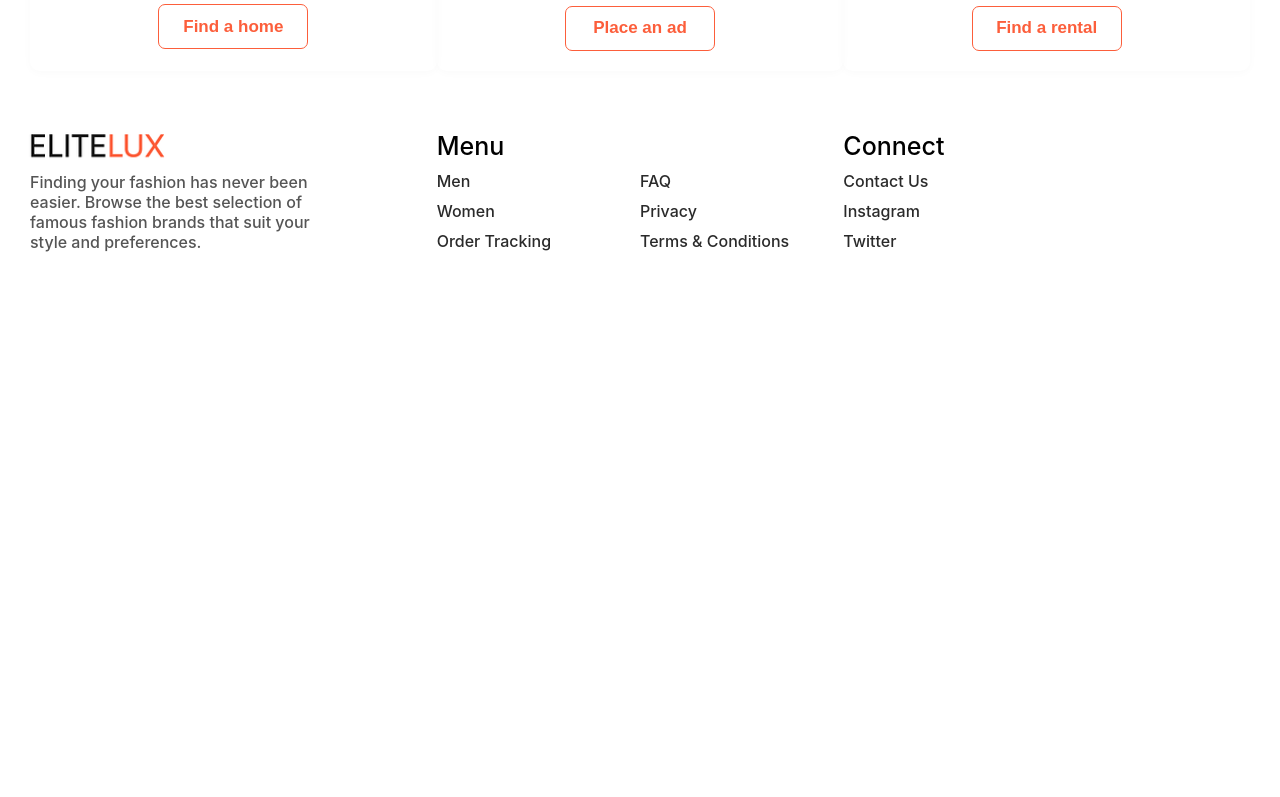
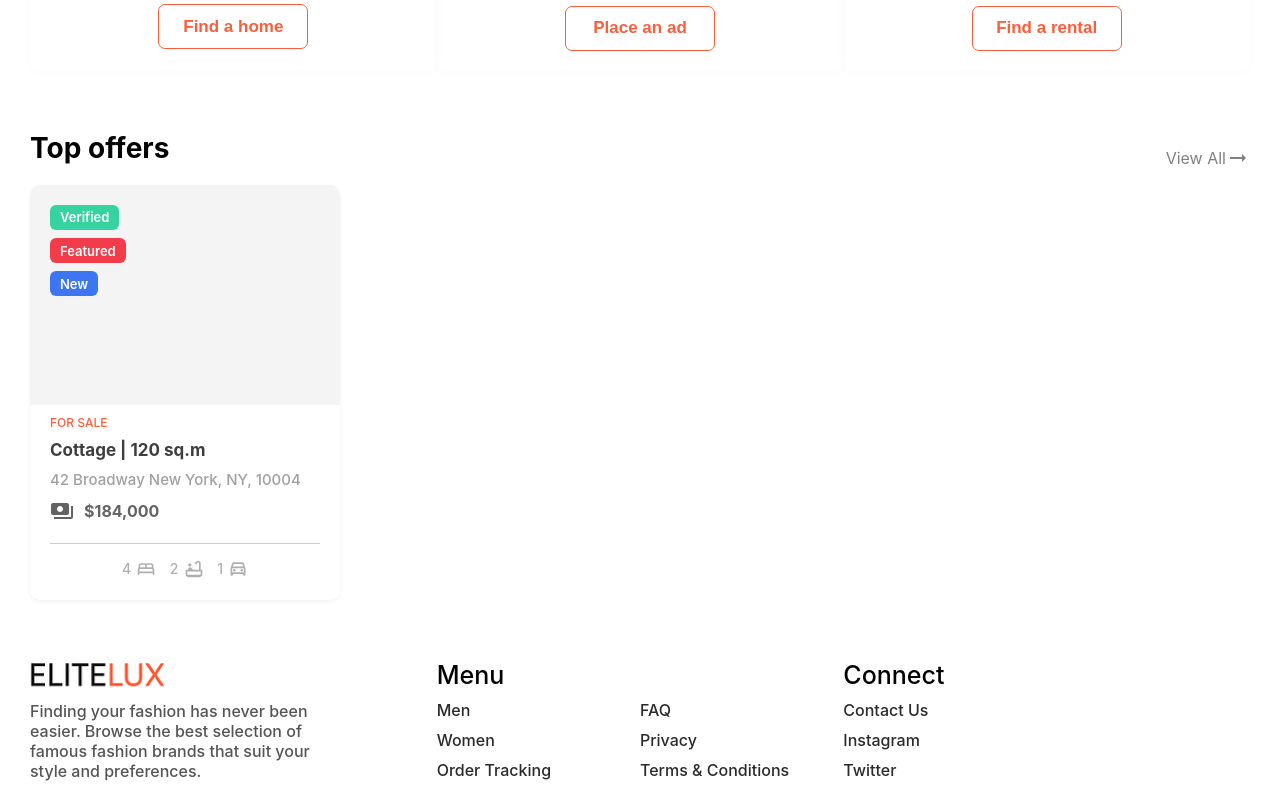
Before and after one commit to samsMay2001/project3, a React (Create React App) app: page / in a window 1280 px wide. Shown: the part 1260-2057 px from the top of the page. Before the commit the page ends 1631 px from the top, so only its background shows below. Built offline with nearby package versions, Linux system fonts and the light colour scheme.

Commit message:
added the product card

```diff
--- a/src/components/home/midSections/midSections.css
+++ b/src/components/home/midSections/midSections.css
@@ -50,6 +50,7 @@
     display: flex;
     justify-content: space-between;
     --card-width : 200px;
+    margin-bottom: 60px;
 }
 .home-card{
     /* border: 1px dashed grey; */
@@ -99,3 +100,139 @@
     background-color: #FC5E3B;
     color: white;
 }
+.mid-section-top-offers{
+    display: flex;
+    justify-content: space-between;
+}
+.product-card{
+    /* border: 1px dashed grey; */
+    height: 415px;
+    width: 310px;
+    border-radius: 10px;
+    overflow: hidden;
+    cursor: pointer;
+    box-shadow: 0px 2px 4px #0000000e;
+    transition: .3s;
+    position: relative;
+}
+.product-card:hover{
+    box-shadow: 0px 2px 10px #00000022;
+}
+.product-img{
+    /* border: 1px dashed; */
+    margin-bottom:10px;
+    position: relative;
+    height: 220px;
+    overflow: hidden;
+    background-color: #f4f4f4;
+}
+.product-img-background{
+    width: 100%;
+    padding: 20px;
+    /* height: ; */
+    display: flex;
+    transition: .3s;
+    background-color: #00000000;
+    height: 100%;
+    transition: .25s;
+}
+.product-img-background.product-img-active{
+    background-color: #0000001c;
+}
+.product-fav{
+    width: 40px;
+    height: 40px;
+    border-radius: 40px;
+    display: flex;
+    align-items: center;
+    justify-content: center;
+    background-color: #ffffff00;
+    color: #fc5e3b00;
+    transition: .25s;
+}
+.product-fav.product-fav-active{
+    background-color: white;
+    color: #fc5e3b;
+
+}
+.product-img-labels{
+    display: flex;
+    /* flex-direction: column; */
+    flex-wrap: wrap;
+    width: 90px;
+    height: 100px;
+    margin-right: 140px;
+}
+.product-img-label-green, .product-img-label-red, .product-img-label-blue {
+    display: flex;
+    align-items: center;
+    height: 25px;
+    border-radius: 6px;
+    padding-left: 10px;
+    padding-right: 10px;
+    font-weight: 600;
+    font-size: 13px;
+    color: white;
+    margin-bottom: 5px;
+    background-color: #36d3a1;
+}
+.product-img-label-blue{
+    background-color: #3c76f2;
+}
+.product-img-label-red{
+    background-color: #f23c49;
+}
+.card-label{
+    margin-bottom: 10px;
+    font-weight: 500;
+}
+.card-label:nth-child(1){
+    font-size: 12px;
+    color: #FC5E3B;
+}
+.card-label:nth-child(2){
+    font-size: 17px;
+    font-weight: 700;
+    color: #3e3e3e;
+    transition: .25s;
+}
+.card-label:nth-child(2).card-label-active{
+    color: #FC5E3B;
+}
+.card-label:nth-child(3){
+    font-size: 15px;
+    color: #a0a0a0;
+}
+.card-label:nth-child(4){
+    /* border: 1px dashed grey; */
+    display: flex;
+    align-items: center;
+    color: #636363;
+    margin-bottom: 20px;
+}
+.card-label:nth-child(4)> div{
+    padding-left: 10px;
+    font-size: 16px;
+    font-weight: 700;
+}
+.card-label:nth-child(5){
+    border-top: 1px solid #cdcdcd;
+    padding-top: 15px;
+}
+.card-label:nth-child(5) > div{
+    /* border: 1px dashed grey; */
+    display: flex;
+    align-items: center;
+    justify-content: space-around;
+    width: 140px;
+    margin: auto;
+}
+.card-label:nth-child(5)>div > div{
+    display: flex;
+    align-items: center;
+    font-size: 14px;
+    color: #afafaf;
+}
+.card-label:nth-child(5)>div>div > div{
+    margin-right: 5px;
+}
--- a/src/components/home/midSections/midSections.jsx
+++ b/src/components/home/midSections/midSections.jsx
@@ -9,12 +9,14 @@ import BusinessIcon from '@mui/icons-material/Business';
 import DomainAddIcon from '@mui/icons-material/DomainAdd';
 import MapsHomeWorkIcon from '@mui/icons-material/MapsHomeWork';
 import MoreHorizIcon from '@mui/icons-material/MoreHoriz';
+import ArrowRightAltIcon from '@mui/icons-material/ArrowRightAlt';
 import { StoreIcon } from './store';
 import { useRef, useState } from 'react';
 import { IconCard } from './IconCardComp';
 import { HomeCard } from './houseCardComp';
 import home1 from '../../imgs/home1.png';
 import home2 from '../../imgs/home2.png';
+import { TopOfferCard } from './topOfferCard';
 
 export const MidSections = () => {
     const midRef = useRef()
@@ -45,6 +47,16 @@ export const MidSections = () => {
                     pText={`Discover the ideal rental property with our tailored selection and leasing services, ensuring a seamless experience.`}
                     bText={'Find a rental'}/>
             </div>
+            <div style={{display: 'flex', alignItems: 'center'}}>
+                <div style={{fontWeight: '700', fontSize: '28px', marginBottom: '20px'}}>Top offers</div>
+                <div style={{cursor:'pointer', color: 'GrayText',marginLeft:'auto', display: 'flex', justifyContent: 'right', alignItems:'center'}}>
+                    <div style={{marginLeft: '10px'}}>View All</div>
+                    <ArrowRightAltIcon/>
+                </div>
+            </div>
+            <div className="mid-section-top-offers">
+                <TopOfferCard/>
+            </div>
         </div>
     )
 }
--- /dev/null
+++ b/src/components/home/midSections/topOfferCard.jsx
@@ -0,0 +1,57 @@
+import PaymentsIcon from '@mui/icons-material/Payments';
+import BedOutlinedIcon from '@mui/icons-material/BedOutlined';
+import TimeToLeaveOutlinedIcon from '@mui/icons-material/TimeToLeaveOutlined';
+import BathtubOutlinedIcon from '@mui/icons-material/BathtubOutlined';
+import FavoriteBorderOutlinedIcon from '@mui/icons-material/FavoriteBorderOutlined';
+import { useState } from 'react';
+export const TopOfferCard = () => {
+    const [activeIcon, setActiveIcon] = useState(false);
+    const handleMouseEnter = () => {
+        setActiveIcon(true);
+      };
+
+      const handleMouseLeave = () => {
+        setActiveIcon(false);
+      };
+    return (
+        <div className="product-card" onMouseLeave={handleMouseLeave} onMouseEnter={handleMouseEnter}>
+            <div className="product-img">
+                <div className={`product-img-background ${ activeIcon && 'product-img-active'}`}>
+                    <div className='product-img-labels'>
+                        <div className="product-img-label-green">Verified</div>
+                        <div className="product-img-label-red">Featured</div>
+                        <div className="product-img-label-blue">New</div>
+                    </div>
+                    <div className={`product-fav ${activeIcon && 'product-fav-active'}`}>
+                        <FavoriteBorderOutlinedIcon fontSize='small'/>
+                    </div>
+                </div>
+            </div>
+            <div style={{paddingLeft: '20px', paddingRight:'20px'}}>
+                <div className="card-label" >FOR SALE</div>
+                <div className={`card-label ${activeIcon && 'card-label-active'}`}>Cottage | 120 sq.m</div>
+                <div className="card-label">42 Broadway New York, NY, 10004</div>
+                <div className="card-label">
+                    <PaymentsIcon/>
+                    <div>$184,000</div>
+                </div>
+                <div className="card-label">
+                    <div>
+                        <div>
+                            <div>4</div>
+                            <BedOutlinedIcon fontSize='small'/>
+                        </div>
+                        <div>
+                            <div>2</div>
+                            <BathtubOutlinedIcon fontSize='small'/>
+                        </div>
+                        <div>
+                            <div>1</div>
+                            <TimeToLeaveOutlinedIcon fontSize='small'/>
+                        </div>
+                    </div>
+                </div>
+            </div>
+        </div>
+    )
+}
```
